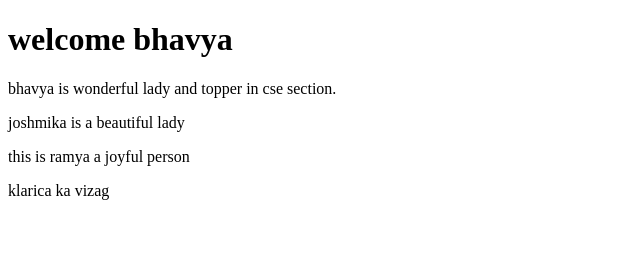
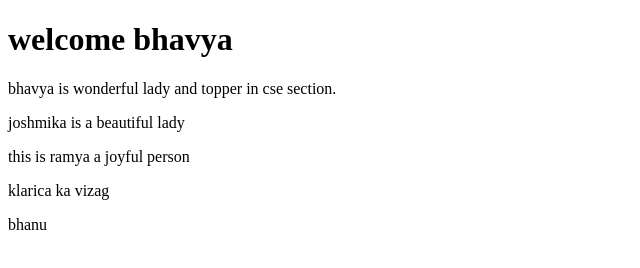
Before and after one commit to BHANUKOLLEPARA/josh, a plain HTML site: page index.html in a window 1280 px wide. Shown: the full height of the page, 0-640 px from the left. Drawn offline with Linux system fonts and the light colour scheme.

Commit message:
Update index.html

```diff
--- a/index.html
+++ b/index.html
@@ -11,5 +11,6 @@
     <p>joshmika is a beautiful lady</p>
     <p>this is ramya a joyful person</p>
     <p> klarica ka vizag</p>
+    <p>bhanu </p>
   </body>
 </html>
```
